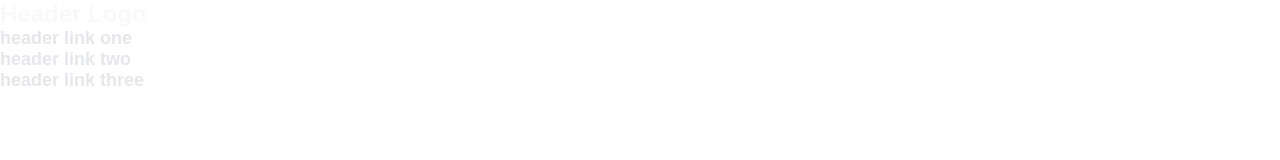
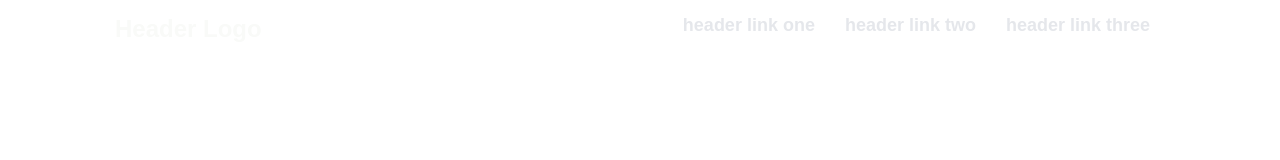
Before and after one commit to nrai14/Odin-Project-Landing-Page, a plain HTML site: page index.html in a window 1280 px wide. Drawn offline with Linux system fonts and the light colour scheme.

Commit message:
navbar styling completed

```diff
--- a/index.html
+++ b/index.html
@@ -8,7 +8,7 @@
 
     <main>
        <header>
-        <div class="navbar">
+        <div class="navbar row">
             <h4>Header Logo</h4>
             <h3> header link one </h3>
             <h3> header link two </h3>
--- a/style.css
+++ b/style.css
@@ -51,12 +51,23 @@ a {
 
 /* CUSTOM STYLING  */
 
+
+/* Nav bar & links */
+.navbar {
+    padding: 15px;
+    justify-content: center;
+    margin: 0 100px;
+}
+
 h4 {
     font-size: 24px;
     color: var(--hero-logo-color);
+    margin-right: auto;
 }
 
 h3 {
     font-size: 18px;
     color: var(--hero-secondary-color);
+    display: flex;
+    margin: 0 15px;
 }
```
